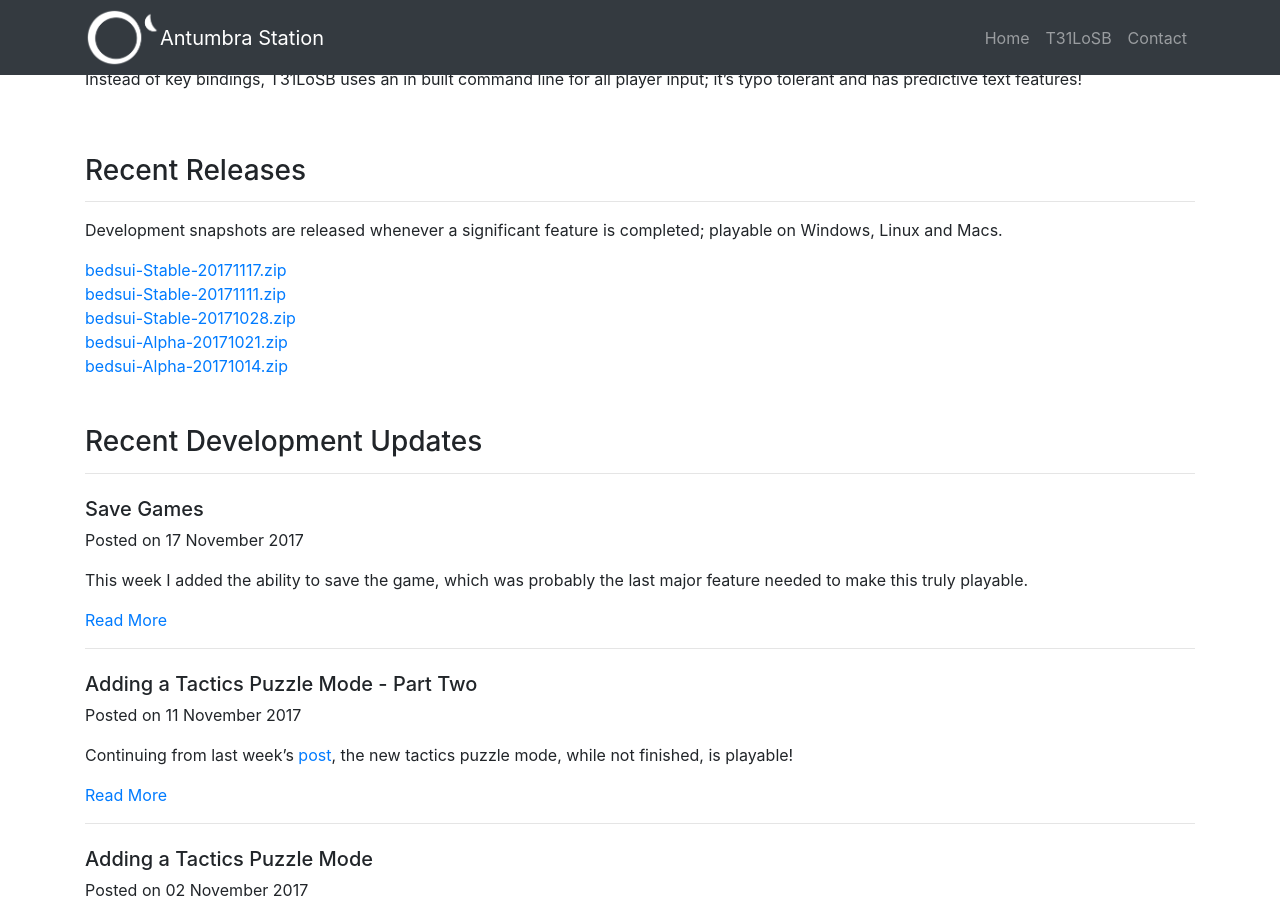
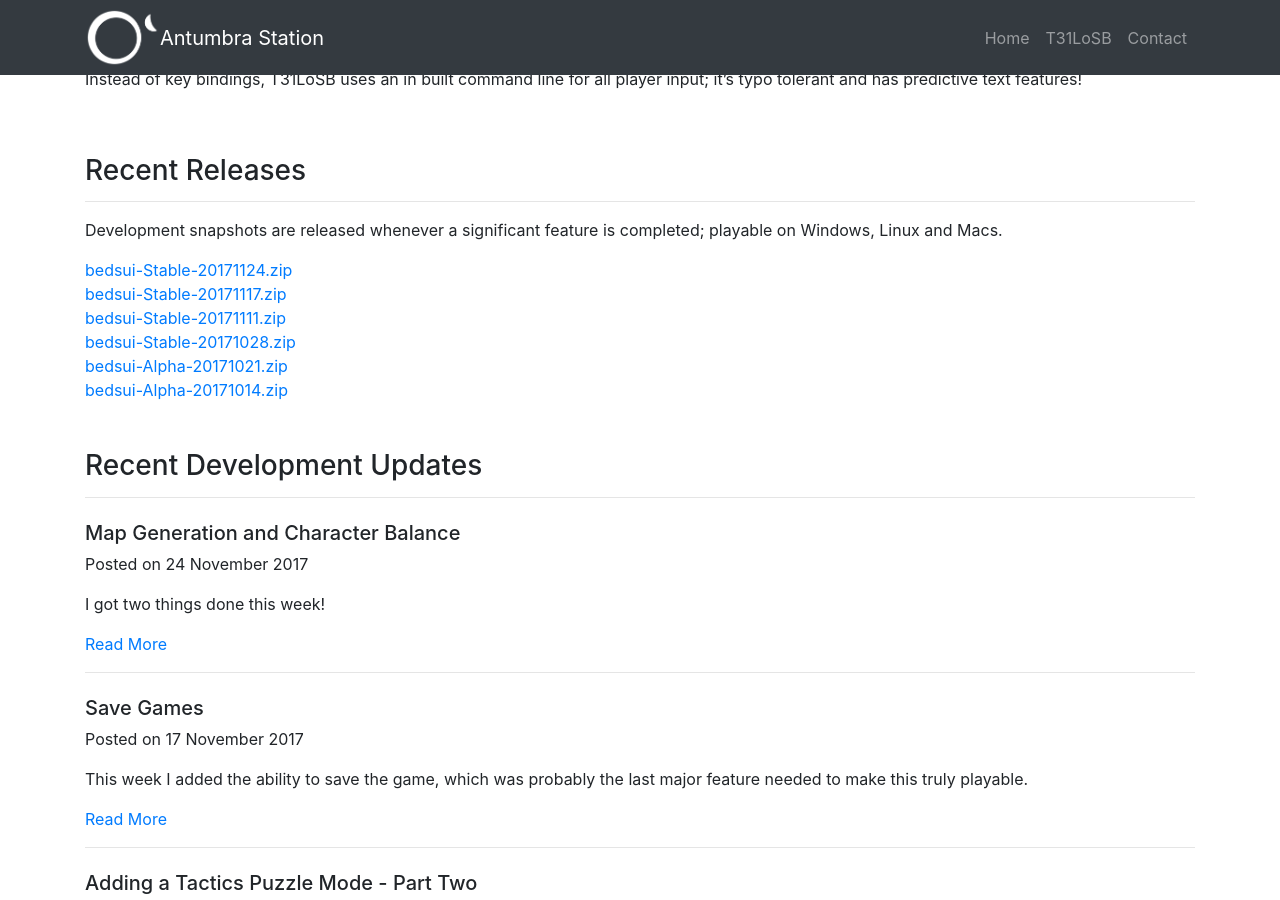
Before and after one commit to mpeter28/mpeter28.github.io, a Jekyll site: the page built from bedsui-project.md, in a window 1280 px wide and 900 px high, scrolled down 846 px. Built offline with Jekyll 4.4.1, drawn with Linux system fonts in a browser that asks for light colours; comment, search, counter and statistics services are not loaded; some of the changed lines change nothing that is shown.

Commit message:
Map Generation and Character Balance

```diff
--- /dev/null
+++ b/_posts/2017-11-24-map-generation-character-balance.md
@@ -0,0 +1,20 @@
+---
+layout: post
+title: Map Generation and Character Balance
+category: T31LoSB
+tags: [refactor, ui]
+release: bedsui-Stable-20171124.zip
+banner: /img/t31losb/the-thirty-one-lieutenants-of-sorcerer-bedsui.png
+---
+
+I got two things done this week!
+
+The fist thing was nerfing the party druid, Cedarwood. A friend was helping with some play testing, and on one of his runs he slipped up and Cedarwood died. Instead of playing through the loss, he started a new game because Cedarwood's magic attacks were too critical to try playing without. I probably would have quit then too. When I play, I almost always defeat enemy lieutenants by first cornering them and then blasting with Cedarwood's lightning spell.
+
+To balance the team, I removed Cedarwood's ability to use magical scrolls, giving that ability to the underpowered Freja. The player still gets two magical attacks at the start of the game, but losing one character won't cost both those spells.
+
+![Freja With Scroll]({{ "/img/t31losb/20171124/freja-with-scroll.png" | absolute_url }}){:class="img-fluid rounded"}
+
+The second was improving the procedural floor generator. The obstacles are spaced more evenly now, which is nice.
+
+![New Floor Design]({{ "/img/t31losb/20171124/new-floor-design.png" | absolute_url }}){:class="img-fluid rounded"}
--- a/bedsui-project.md
+++ b/bedsui-project.md
@@ -4,7 +4,7 @@ title: "The Thirty One Lieutenants of Sorcerer Bedsui"
 description: "Squad Tactics Roguelike"
 category: T31LoSB
 billboard: /img/t31losb/the-thirty-one-lieutenants-of-sorcerer-bedsui.png
-releases: [ bedsui-Stable-20171117.zip, bedsui-Stable-20171111.zip, bedsui-Stable-20171028.zip, bedsui-Alpha-20171021.zip, bedsui-Alpha-20171014.zip ]
+releases: [ bedsui-Stable-20171124.zip, bedsui-Stable-20171117.zip, bedsui-Stable-20171111.zip, bedsui-Stable-20171028.zip, bedsui-Alpha-20171021.zip, bedsui-Alpha-20171014.zip ]
 schedule: "Development snapshots are released whenever a significant feature is completed; playable on Windows, Linux and Macs."
 ---
 
```
Also changed, not shown: img/t31losb/20171124/freja-with-scroll.png (added), img/t31losb/20171124/new-floor-design.png (added), 1 other file.
